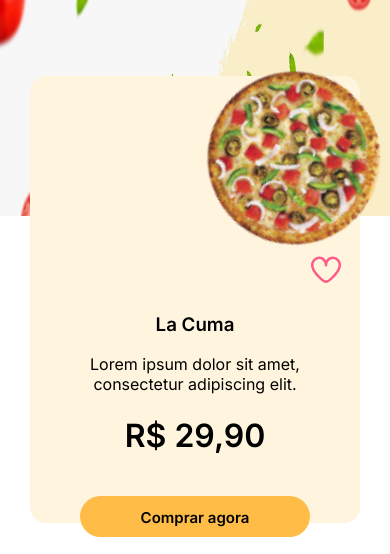
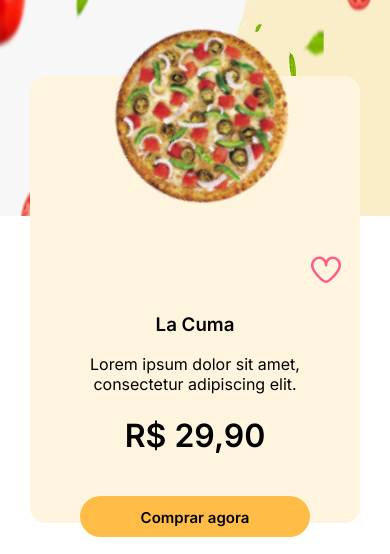
Before and after one commit to BrendoLimaFonseca/projetopizza, a plain HTML site: page index.html in a window 390 px wide. Shown: the part 290-844 px from the top of the page. Drawn offline with Linux system fonts and the light colour scheme.

Commit message:
Update css.css

```diff
--- a/css.css
+++ b/css.css
@@ -278,12 +278,13 @@ font-family: "Inter", serif;
       height: auto;
       padding-top: 50px;
       height: 47vh;
+      margin-bottom: 10vh;
   }
 
   .pizza {
-      left: 50%;
+      left: 22%;
       transform: translateX(-50%);
-      top: -8vh;
+      top: -13vh;
       width: 60%;
   }
 
```
